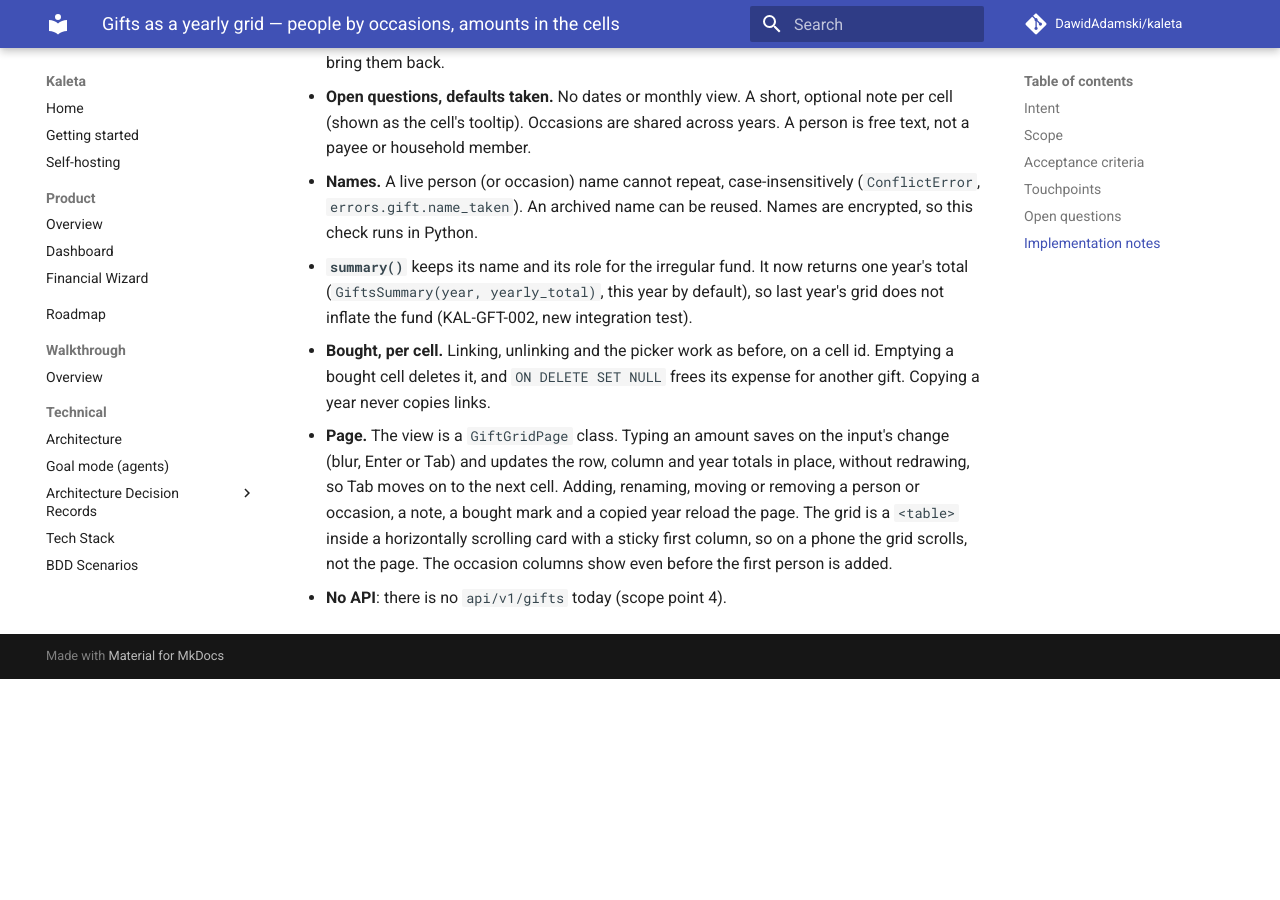
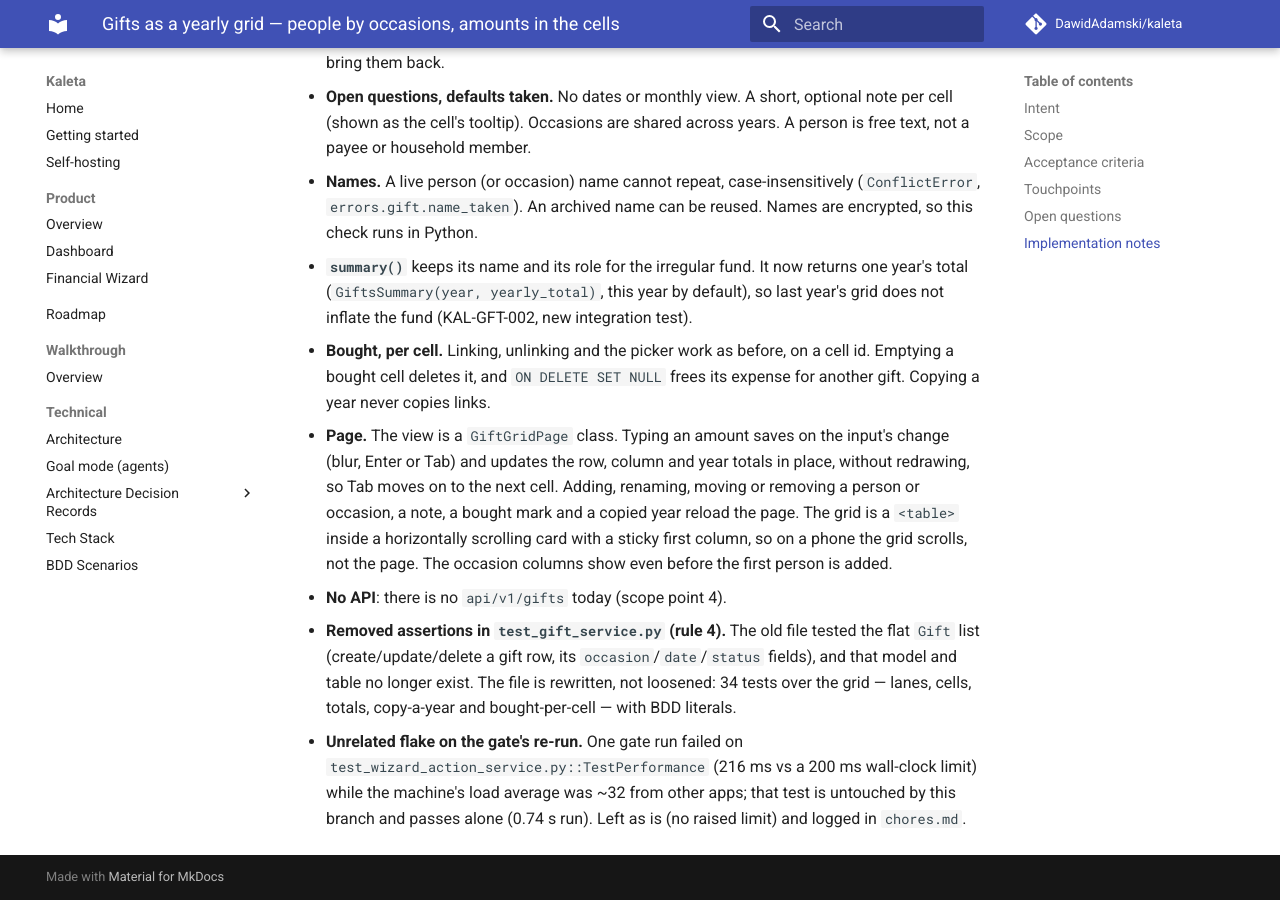
Before and after one commit to DawidAdamski/kaleta, an MkDocs documentation site: the page built from docs/plans/gifts-grid.md, in a window 1280 px wide and 900 px high, scrolled down 4108 px. Built offline with MkDocs 1.6.1 and Material for MkDocs 9.7.7, drawn with Linux system fonts in a browser that asks for light colours; comment, search, counter and statistics services are not loaded; before the commit the page ends 4787 px from its top, so only the background shows below that.

Commit message:
docs(plans): gifts-grid notes explain the rewritten service tests; log a load-sensitive perf test
Co-Authored-By: Claude Opus 5.5 <noreply@anthropic.com>

```diff
--- a/docs/plans/gifts-grid.md
+++ b/docs/plans/gifts-grid.md
@@ -193,3 +193,14 @@ Scenario literals (Working Agreement rule 11), to be written into
   grid scrolls, not the page. The occasion columns show even before the first
   person is added.
 - **No API**: there is no `api/v1/gifts` today (scope point 4).
+
+- **Removed assertions in `test_gift_service.py` (rule 4).** The old file
+  tested the flat `Gift` list (create/update/delete a gift row, its
+  `occasion`/`date`/`status` fields), and that model and table no longer
+  exist. The file is rewritten, not loosened: 34 tests over the grid — lanes,
+  cells, totals, copy-a-year and bought-per-cell — with BDD literals.
+- **Unrelated flake on the gate's re-run.** One gate run failed on
+  `test_wizard_action_service.py::TestPerformance` (216 ms vs a 200 ms
+  wall-clock limit) while the machine's load average was ~32 from other apps;
+  that test is untouched by this branch and passes alone (0.74 s run). Left as
+  is (no raised limit) and logged in `chores.md`.
```
Also changed, not shown: docs/plans/chores.md (+1 -0 lines).
